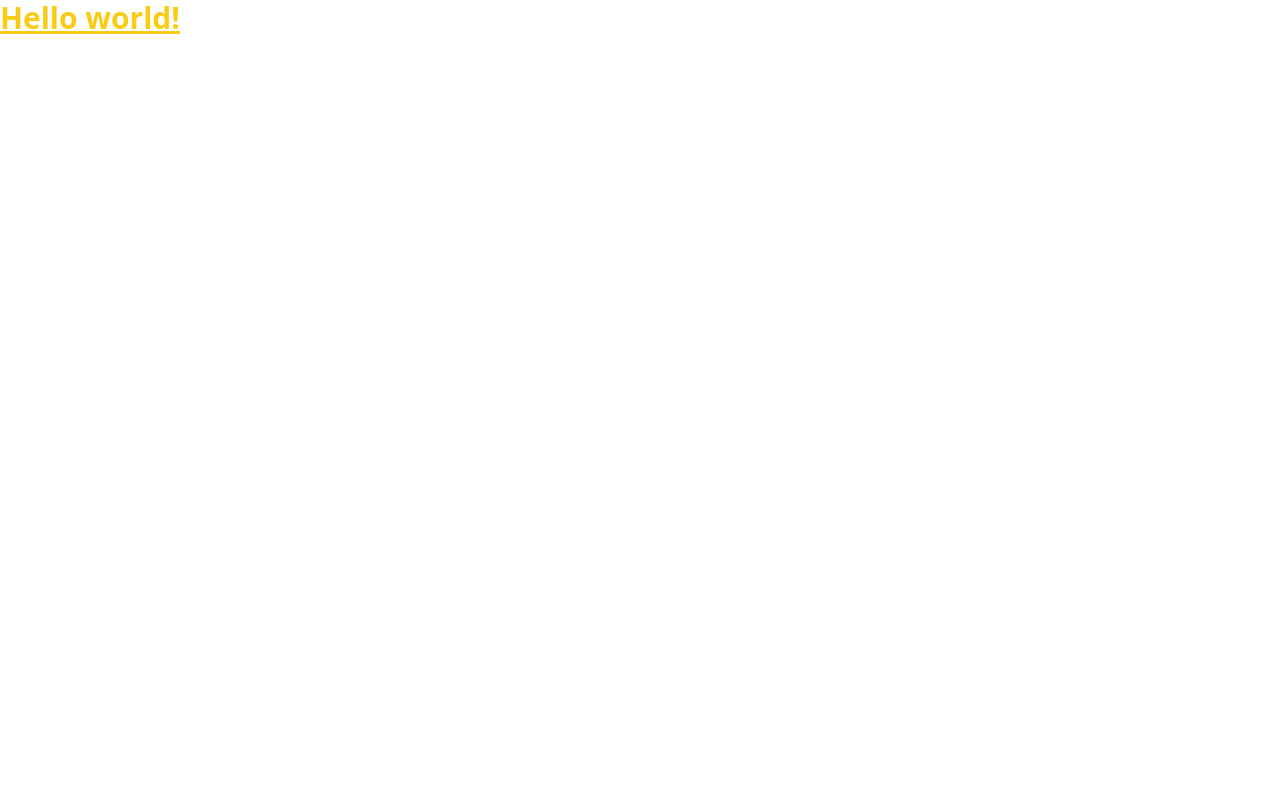
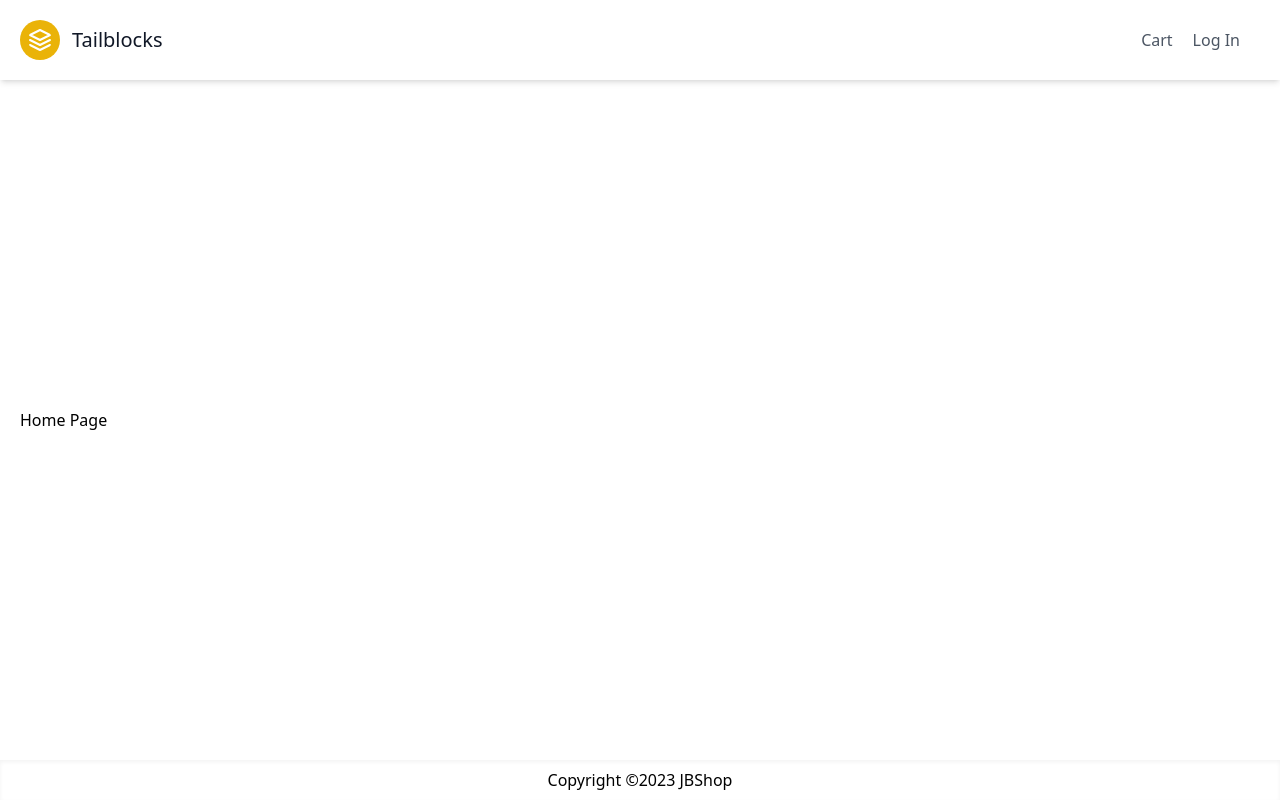
Before and after one commit to CodeEx24/next-tw-jbshop, a Next.js app: page / in a window 1280 px wide. Built offline with nearby package versions, Linux system fonts and the light colour scheme.

Commit message:
Dev 02: Layout Components

```diff
--- /dev/null
+++ b/components/Layout.js
@@ -0,0 +1,58 @@
+import Head from 'next/head';
+import Link from 'next/link';
+import React from 'react';
+
+function Layout({ title, children }) {
+  return (
+    <>
+      <Head>
+        <title>{title ? title + ' - JBShop' : 'JBShop'}</title>
+        <meta name="description" content="Generated by create next app" />
+        <meta name="viewport" content="width=device-width, initial-scale=1" />
+        <link rel="icon" href="/favicon.ico" />
+      </Head>
+
+      <div className="flex min-h-screen flex-col justify-between ">
+        <header className="text-gray-600 body-font shadow-md">
+          <div className="container mx-auto flex flex-wrap p-5 flex-col md:flex-row items-center">
+            <Link
+              href="/"
+              className="flex title-font font-medium items-center text-gray-900 mb-4 md:mb-0"
+            >
+              <svg
+                xmlns="http://www.w3.org/2000/svg"
+                fill="none"
+                stroke="currentColor"
+                strokeLinecap="round"
+                strokeLinejoin="round"
+                strokeWidth={2}
+                className="w-10 h-10 text-white p-2 bg-yellow-500 rounded-full"
+                viewBox="0 0 24 24"
+              >
+                <path d="M12 2L2 7l10 5 10-5-10-5zM2 17l10 5 10-5M2 12l10 5 10-5" />
+              </svg>
+              <span className="ml-3 text-xl">Tailblocks</span>
+            </Link>
+            <nav className="md:ml-auto flex flex-wrap items-center text-base justify-center">
+              <Link href={'/cart'} className="mr-5 hover:text-gray-900 ">
+                Cart
+              </Link>
+              <Link href={'/login'} className="mr-5 hover:text-gray-900">
+                Log In
+              </Link>
+            </nav>
+          </div>
+        </header>
+
+        <main className="container mx-auto flex px-5 py-24 md:flex-row flex-col items-center">
+          {children}
+        </main>
+        <footer className="flex h-10 justify-center items-center shadow-inner">
+          <p>Copyright ©2023 JBShop</p>
+        </footer>
+      </div>
+    </>
+  );
+}
+
+export default Layout;
--- a/pages/index.js
+++ b/pages/index.js
@@ -1,21 +1,5 @@
-import Head from 'next/head';
-import Image from 'next/image';
-import { Inter } from 'next/font/google';
-
-const inter = Inter({ subsets: ['latin'] });
+import Layout from '../components/Layout';
 
 export default function Home() {
-  return (
-    <>
-      <Head>
-        <title>Create Next App</title>
-        <meta name="description" content="Generated by create next app" />
-        <meta name="viewport" content="width=device-width, initial-scale=1" />
-        <link rel="icon" href="/favicon.ico" />
-      </Head>
-      <h1 className="text-3xl font-bold underline text-yellow-400">
-        Hello world!
-      </h1>
-    </>
-  );
+  return <Layout title="Home Page">Home Page</Layout>;
 }
```
Also changed, not shown: .eslintrc.json.
